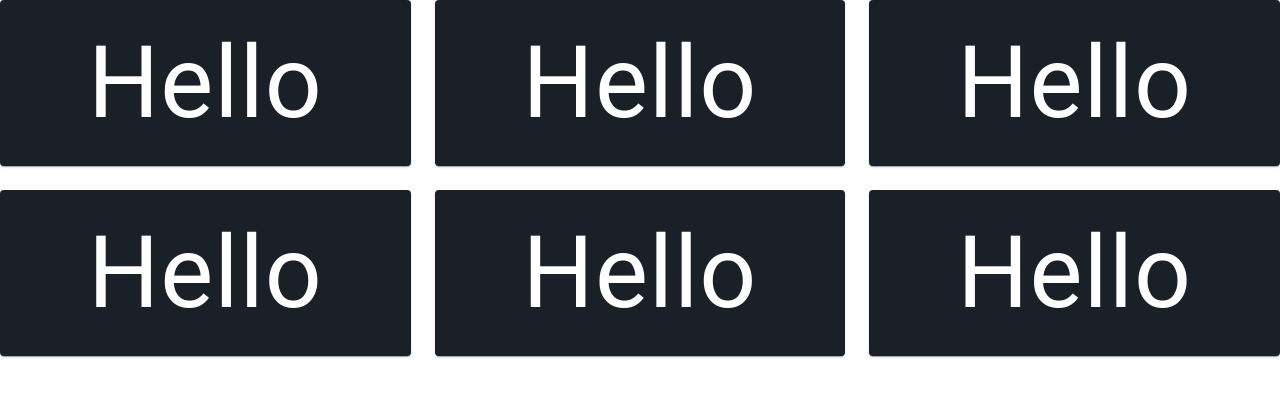
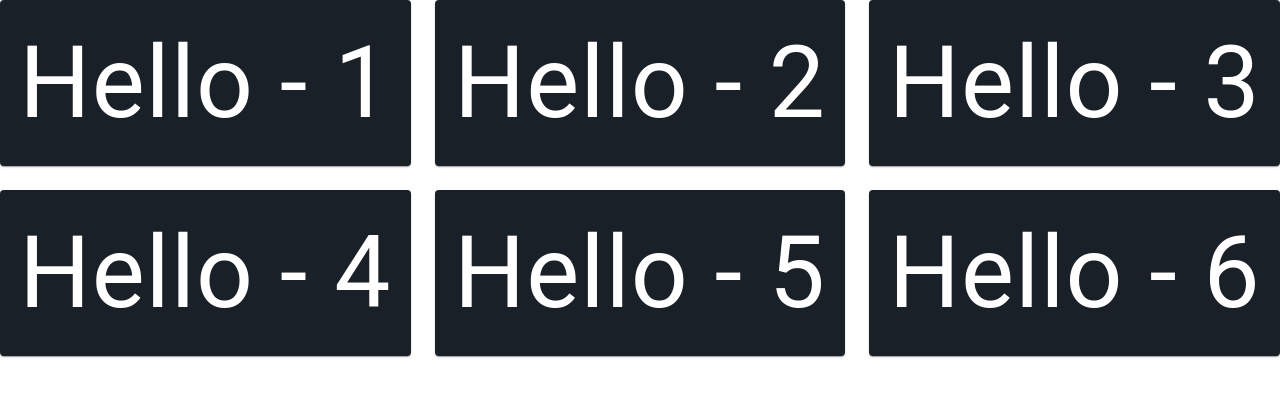
Before and after one commit to ravigunz/react-mui-03-grids, a React (Create React App) app: page / in a window 1280 px wide. Shown: the top 396 px of the page. Built offline with nearby package versions, Linux system fonts and the light colour scheme.

Commit message:
complete Basic Grid

```diff
--- a/src/layouts/BasicGrid.js
+++ b/src/layouts/BasicGrid.js
@@ -16,11 +16,11 @@ const Item = styled(Paper)(({ theme }) => ({
 export default function BasicGrid() {
   return (
     <Box sx={{ flexGrow: 1 }}>
-      <Grid container spacing={{ xs: 2, md: 3 }} columns={{ xs: 4, sm: 8, md: 12 }}>
+      <Grid container spacing={{ xs: 2, md: 3 }} direction='row'>
   {Array.from(Array(6)).map((_, index) => (
     <Grid item xs={2} sm={4} md={4} key={index}>
       <Item>
-        <Typography sx={{ fontSize: { xs: '20px', sm: '30px', md: '40px', lg: '100px' }}}>Hello</Typography>
+        <Typography sx={{ fontSize: { xs: '20px', sm: '30px', md: '40px', lg: '100px' }}}>Hello - {index + 1} </Typography>
       </Item>
     </Grid>
   ))}
```
